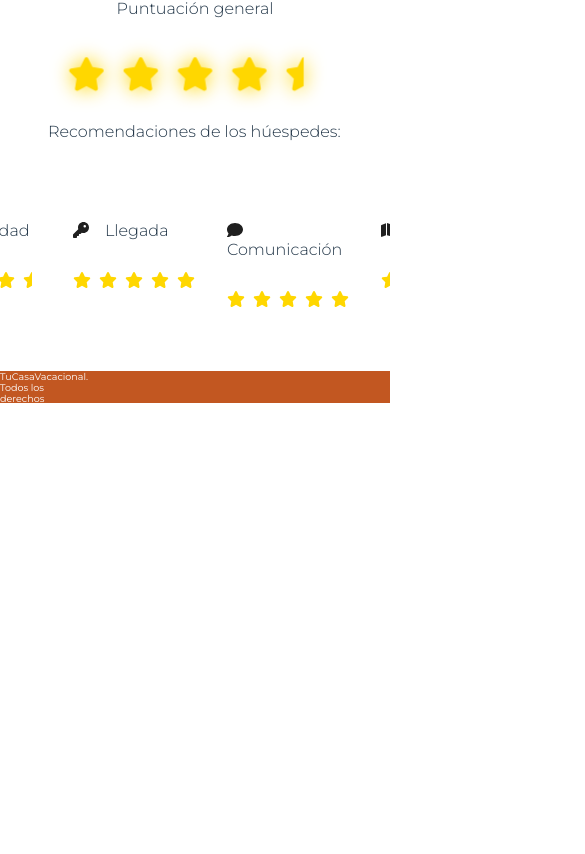
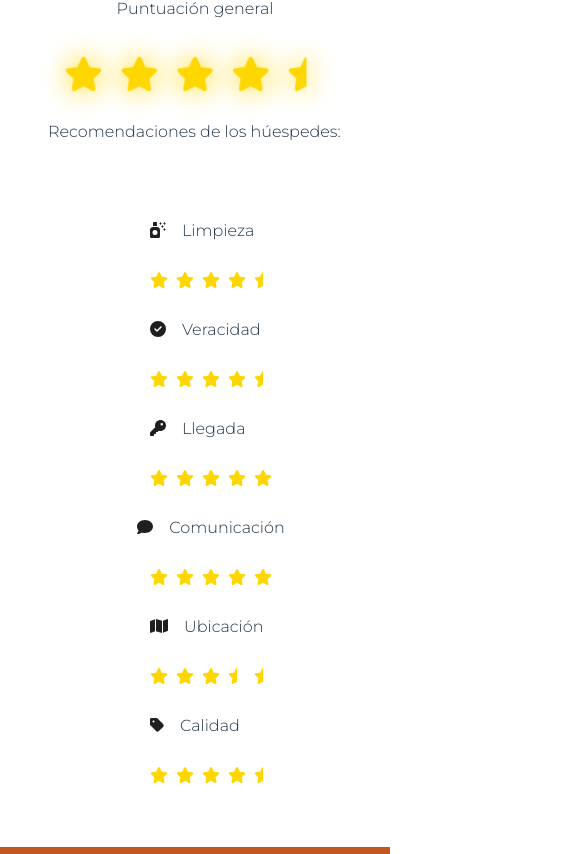
Before and after one commit to SaraJoLo/H.H.Cardona, a React (Vite) app: page / in a window 390 px wide. Shown: the part 3430-4284 px from the top of the page, 585 px wide, since content can reach past the window. Before the commit the page ends 3845 px from the top, so only its background shows below. Built offline with nearby package versions, Linux system fonts and the light colour scheme; a web font is replaced by a local one.

Commit message:
feature responsive design

```diff
--- a/src/components/footer/footer.scss
+++ b/src/components/footer/footer.scss
@@ -52,3 +52,40 @@
     color: #ffffff;
     font-size: 1.5rem;
   }
+
+
+  @media (max-width: 768px) {
+    .footerBox {
+      flex-direction: column;
+      height: 100%;
+      text-align: center;
+    }
+
+    .footerContent {
+      flex-direction: column;
+      justify-content: center;
+      align-items: center;
+      gap: 1rem;
+    }
+
+    .footerText {
+      font-size: 0.7rem;
+      text-align: center;
+      margin-top: 1rem;
+    }
+
+    .footerNav {
+      flex-direction: column;
+      gap: 0.8rem;
+      align-items: center;
+    }
+
+    .footerLink {
+      font-size: 0.9rem;
+    }
+
+    .socialIcons {
+      justify-content: center;
+      gap: 1rem;
+    }
+  }
--- a/src/components/reviews/reviews.jsx
+++ b/src/components/reviews/reviews.jsx
@@ -32,6 +32,7 @@ function Reviews() {
         </div>
         <div className="columntwo">
           <p>Recomendaciones de los húespedes: </p>
+          <section className="star-container">
           <ul>
             <p>
               <FontAwesomeIcon icon={faSprayCanSparkles} className="fa-icon" />
@@ -66,7 +67,7 @@ function Reviews() {
                 <FontAwesomeIcon icon={faStar} />
               </div>
             </p>
-            <p>
+            <p >
               <FontAwesomeIcon icon={faComment} className="fa-icon" />
               Comunicación
               <div className="stars">
@@ -99,7 +100,9 @@ function Reviews() {
                 <FontAwesomeIcon icon={faStarHalf} />
               </div>
             </p>
+
           </ul>
+          </section>
         </div>
       </div>
     );
--- a/src/components/reviews/reviews.scss
+++ b/src/components/reviews/reviews.scss
@@ -6,7 +6,7 @@
     flex-direction: column;
     text-decoration: none;
 
-    .main-title{
+    .main-title {
         width: 100%;
         color: #333;
         text-align: left;
@@ -21,8 +21,8 @@
         margin-top: 2rem;
         padding: 3rem;
         gap: 2rem;
+        flex-wrap: wrap;
     }
-
 
     .columnone {
         display: flex;
@@ -56,6 +56,7 @@
 
         svg {
             transition: transform 0.3s ease, opacity 0.3s ease;
+
             &:hover {
                 transform: scale(1.2);
                 opacity: 0.8;
@@ -80,7 +81,7 @@
         margin-left: 2rem;
         font-style: normal;
 
-    .p{
+        .p {
             text-align: left;
             margin-left: 0px;
 
@@ -88,10 +89,13 @@
     }
 
     @keyframes star-glow {
-    0%, 100% {
+
+        0%,
+        100% {
             transform: scale(1);
             filter: drop-shadow(0 0 0.3125rem #FFD700);
         }
+
         50% {
             transform: scale(1.1);
             filter: drop-shadow(0 0 1rem #FFD700);
@@ -103,9 +107,16 @@
             opacity: 0;
             transform: scale(0.8);
         }
+
         100% {
             opacity: 1;
             transform: scale(1);
         }
     }
 }
+
+@media (max-width: 768px) {
+    .star-container {
+        flex-direction: column;
+    }
+}
--- a/src/index.css
+++ b/src/index.css
@@ -6,6 +6,10 @@
 *::before,
 *::after {
   box-sizing: border-box;
+}
+
+html, body {
+  overflow-x: hidden;
 }
 
 
```
Lines whose indentation alone changed are shown as unchanged.
